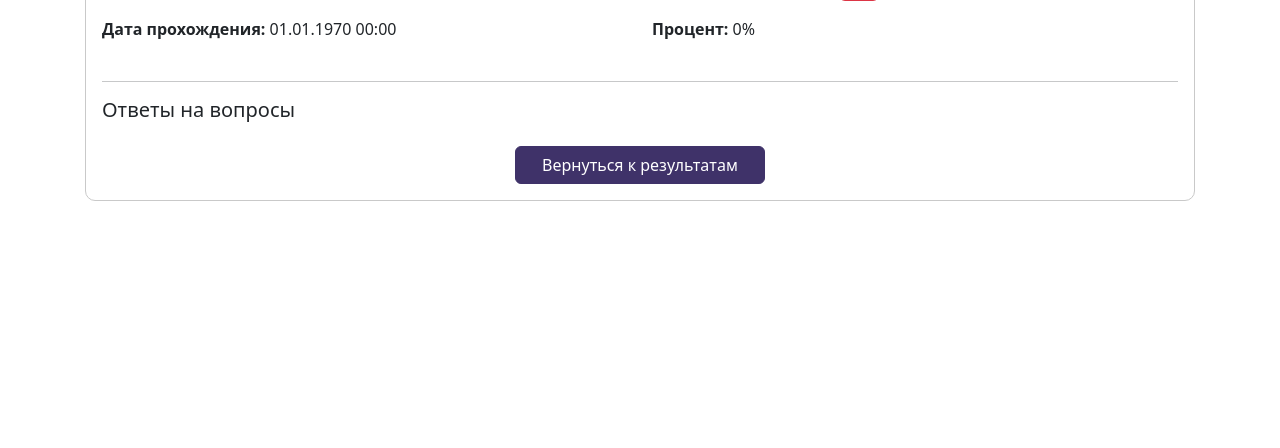
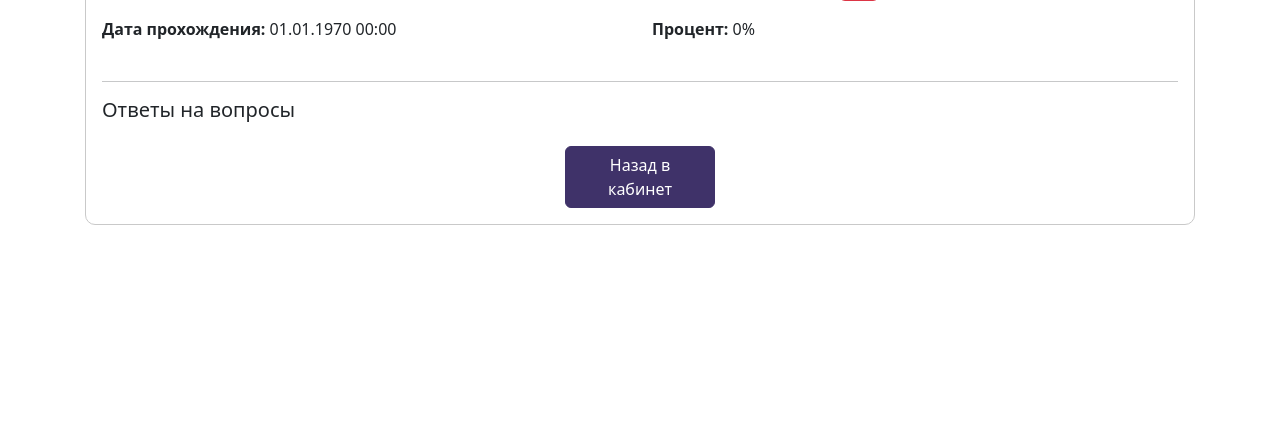
Before and after one commit to Vasjakot5/developer_test, a Yii app: template views/site/results.php in a window 1280 px wide. Shown: the part 188-636 px from the top of the page. Run offline with PHP 8.4 and a stand-in for Yii, Linux system fonts and the light colour scheme; the template is opened without the code that fills it, so the values that code supplies are empty; some libraries are stand-ins or nearby versions.

Commit message:
results.php

```diff
--- a/views/site/results.php
+++ b/views/site/results.php
@@ -161,10 +161,7 @@ if (isset($result)) {
 
                 <div class="mt-4 text-center">
                     <div class="btn-group" role="group">
-                        <?= Html::a('Вернуться к результатам', ['site/results'], ['class' => 'btn btn-dt', 'style'=>'width: 250px']) ?>
-                        <?php if (Yii::$app->user->identity->isAdmin()): ?>
-                            <?= Html::a('Назад в кабинет', ['site/cabinet'], ['class' => 'btn btn-outline-dt', 'style'=>'width: 150px']) ?>
-                        <?php endif; ?>
+                            <?= Html::a('Назад в кабинет', ['site/cabinet'], ['class' => 'btn btn-dt', 'style'=>'width: 150px']) ?>
                     </div>
                 </div>
             </div>
```
